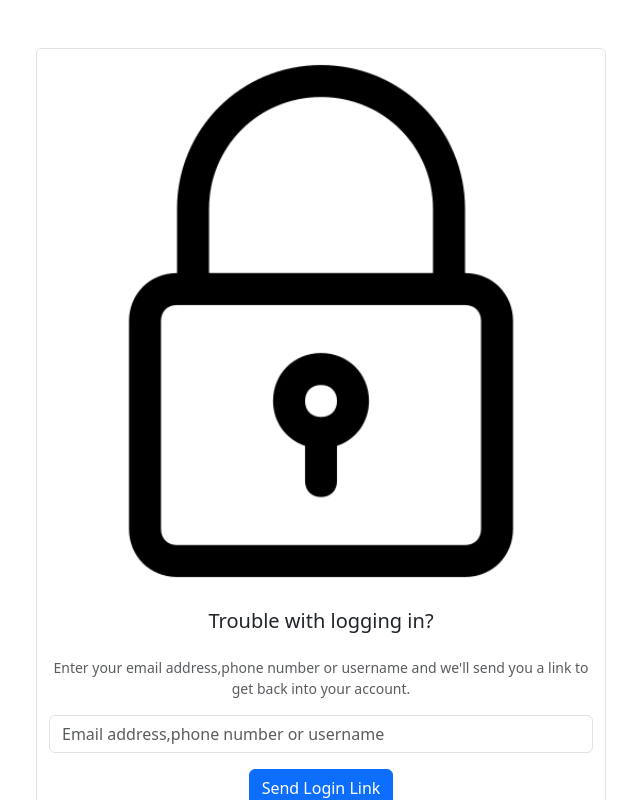
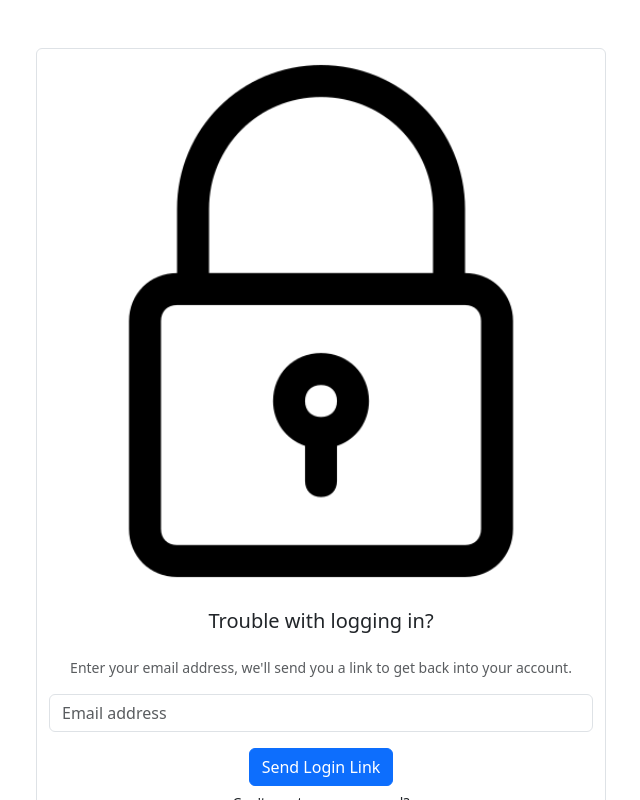
Before and after one commit to brajamohamed/Instragram-clone, a React (Create React App) app: page /forgotpassword in a window 1280 px wide. Shown: the top 800 px of the page, without its empty margins (319-959 px from the left). Built offline with nearby package versions, Linux system fonts and the light colour scheme.

Commit message:
fixed navigation in forgot password

```diff
--- a/src/ForgotPassword/ForgotPassword.jsx
+++ b/src/ForgotPassword/ForgotPassword.jsx
@@ -3,8 +3,21 @@ import "./ForgotPassword.css";
 import LockIcon from "./padlock.png";
 import { useRef } from "react";
 import { Link } from "react-router-dom";
+import { useNavigate } from "react-router-dom";
 const ForgotPassword = () => {
+  const navigate = useNavigate();
   const usernameRef = useRef();
+  const handleClick = (e) => {
+    e.preventDefault();
+    if (usernameRef.current.checkValidity()) {
+      alert("Password reset link has been sent to your Email");
+      navigate("/");
+    } else {
+      document
+        .getElementById("needs-validation")
+        .classList.add("was-validated");
+    }
+  };
   return (
     <div className="container ">
       <div className="row d-flex justify-content-center mt-5">
@@ -17,20 +30,28 @@ const ForgotPassword = () => {
           />
           <h5 className="mt-3">Trouble with logging in?</h5>
           <small className="text-muted mt-3">
-            Enter your email address,phone number or username and we'll send you
-            a link to get back into your account.
+            Enter your email address, we'll send you a link to get back into
+            your account.
           </small>
-          <form action="" className="mt-3 form">
+          <form
+            action=""
+            className="mt-3 form"
+            id="needs-validation"
+            noValidate
+          >
             <div className="input-group">
               <input
-                type="text"
+                type="email"
                 className="form-control"
-                placeholder="Email address,phone number or username"
+                placeholder="Email address"
                 required
                 ref={usernameRef}
               />
             </div>
-            <button className="btn btn-primary rounded mt-3">
+            <button
+              className="btn btn-primary rounded mt-3"
+              onClick={handleClick}
+            >
               Send Login Link
             </button>
             <div className="mt-1">
@@ -47,9 +68,7 @@ const ForgotPassword = () => {
           </div>
           <div className="card-footer border">
             <button className="btn w-100">
-              <Link to="/" className="text-decoration-none text-dark">
-                <h5 className=" ">Back to Login</h5>
-              </Link>
+              <h5 className=" ">Back to Login</h5>
             </button>
           </div>
         </div>
```
